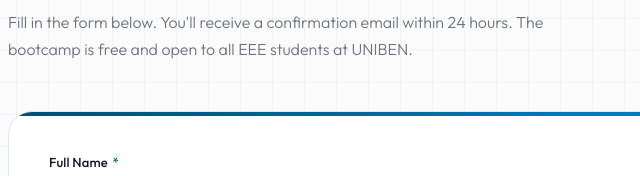
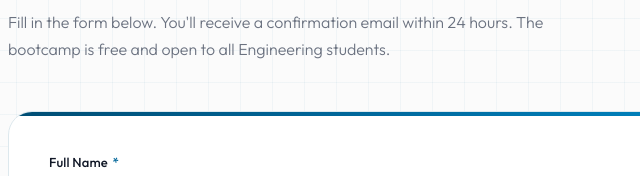
Before and after one commit to ebose267/Circuitsim, a plain HTML site: page index.html in a window 1280 px wide. Both pictures are taken after a click on the link "Register for Bootcamp". Shown: the part 334-510 px from the top of the page, 112-752 px from the left. Drawn offline with nearby package versions, Linux system fonts and the light colour scheme.

Commit message:
Update index.html

```diff
--- a/index.html
+++ b/index.html
@@ -1129,7 +1129,7 @@
         <span class="s-tag">The Details</span>
       </div>
       <div class="details-grid">
-        <div class="d-cell anim-in"><div class="d-key">Open To</div><div class="d-val">All EEE Students</div></div>
+        <div class="d-cell anim-in"><div class="d-key">Open To</div><div class="d-val">All Engineering Students</div></div>
         <div class="d-cell anim-in"><div class="d-key">Bootcamp Dates</div><div class="d-val">May 13 – 19, 2026</div></div>
         <div class="d-cell anim-in"><div class="d-key">Experience Required</div><div class="d-val">None. Zero.</div></div>
         <div class="d-cell anim-in"><div class="d-key">The Challenge</div><div class="d-val">May 23, 2026</div></div>
@@ -1148,7 +1148,7 @@
     <div class="page-header">
       <div class="eyebrow" style="margin-bottom:22px"><span class="e-dot"></span>Registration · Circuit Simulation Bootcamp</div>
       <h2>Secure your spot.<br>The path is open.</h2>
-      <p>Fill in the form below. You'll receive a confirmation email within 24 hours. The bootcamp is free and open to all EEE students at UNIBEN.</p>
+      <p>Fill in the form below. You'll receive a confirmation email within 24 hours. The bootcamp is free and open to all Engineering students.</p>
     </div>
 
     <div class="form-card" id="regFormCard">
```
